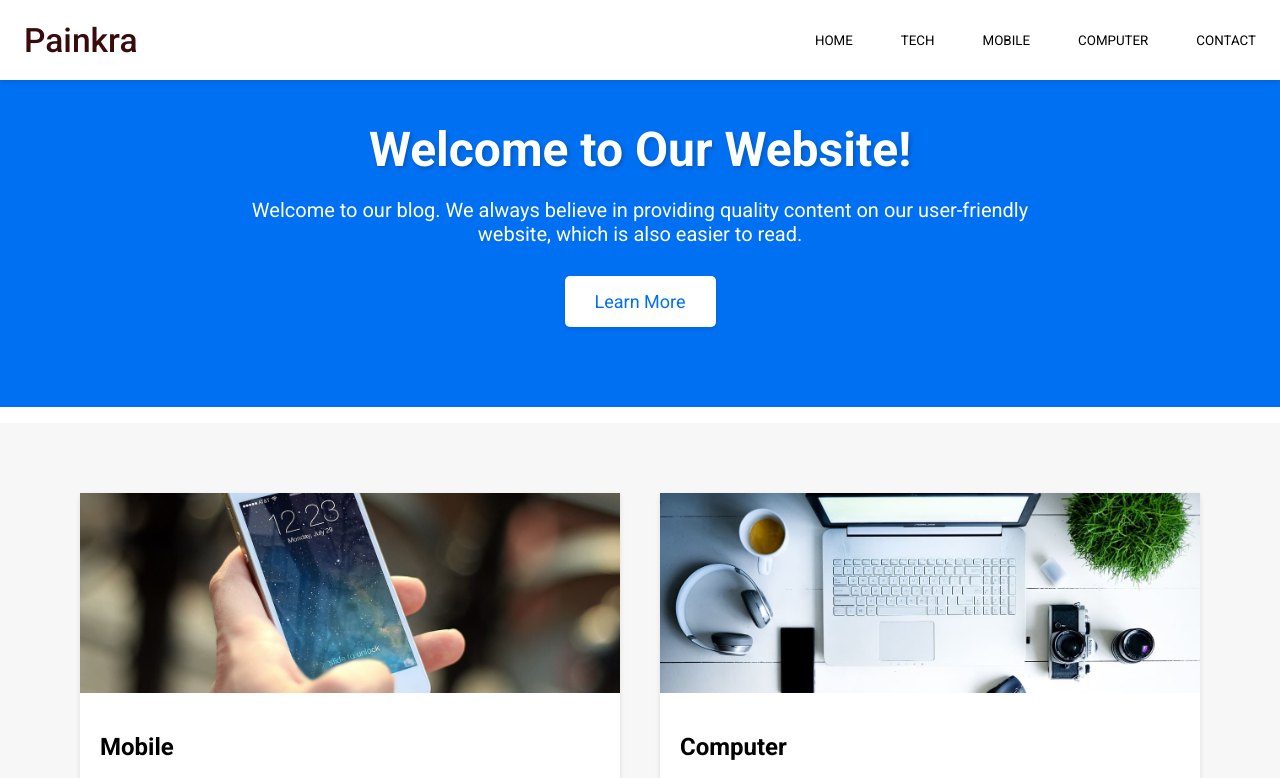
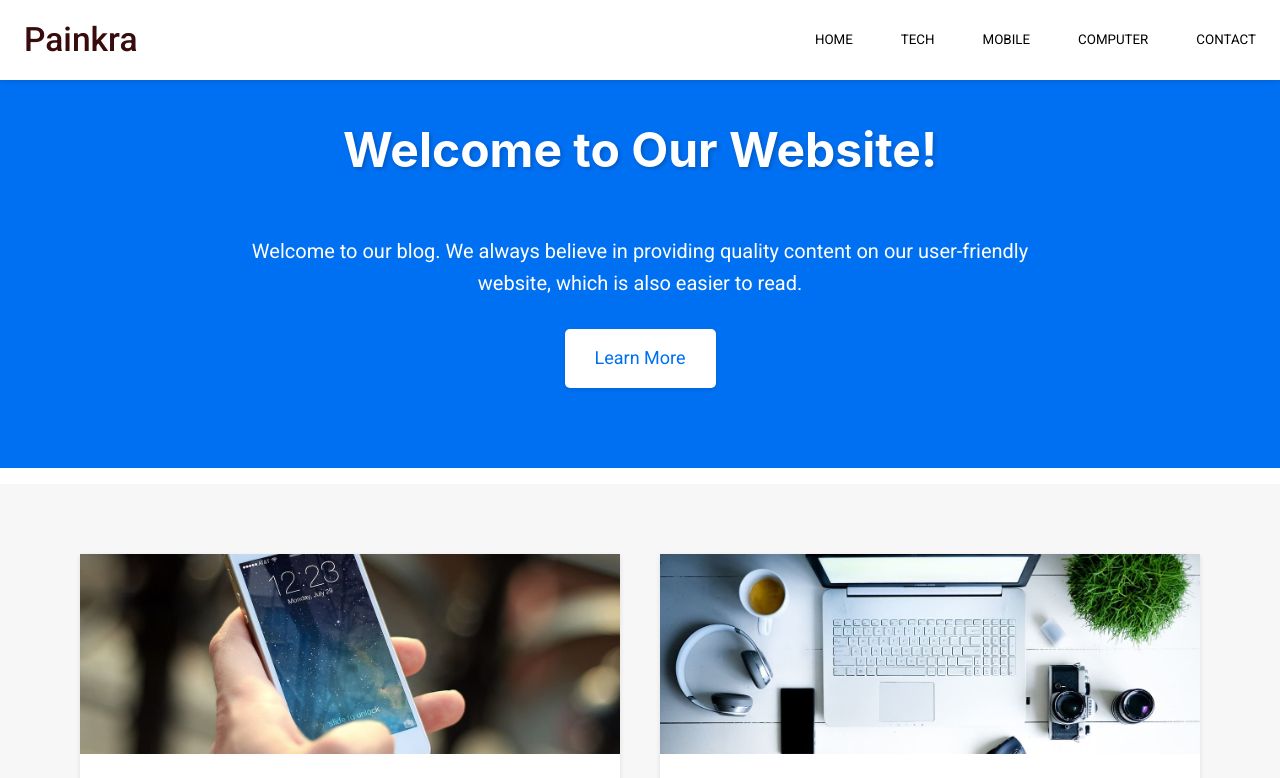
Before and after one commit to todaysgamer/painkra, a Next.js app: page / in a window 1280 px wide. Shown: the top 778 px of the page. Built offline with nearby package versions, Linux system fonts and the light colour scheme.

Commit message:
new update

```diff
--- a/pages/techblog/[slug].js
+++ b/pages/techblog/[slug].js
@@ -26,8 +26,8 @@ const Post = ({ post, authorName }) => {
 
       {post?.mainImage ? <Image
         src={builder.image(post.mainImage).width(300).height(300).url()}
-        width={600}
-        height={300}
+        width={850}
+        height={350}
         alt={post?.mainImage?.alt}
       /> : null}
 
--- a/styles/globals.css
+++ b/styles/globals.css
@@ -1,20 +1,72 @@
+
 html {
-    height: 100%;
-  }
+  height: 100%;
+  scroll-behavior: smooth;
+}
+
+:root {
+  --font-primary: 'Inter', sans-serif;
+  --color-text: #222;
+  --color-primary: #0070f3; /* Next.js blue */
+}
+
+/* Apply base styles */
+body {
+  font-family: var(--font-primary);
+  color: var(--color-text);
+  margin: 0;
+  padding: 0;
+  line-height: 1.6;
+}
+
+/* Headings */
+h1, h2, h3 {
+  font-family: var(--font-primary);
+  font-weight: 700;
+  color: var(--color-heading);
+  margin-bottom: 0.5em;
+}
+
+h1 {
+  font-size: 2.5rem;  /* Default for desktop */
+  line-height: 1.2;
+}
+
+h2 {
+  font-size: 2rem;
+  line-height: 1.3;
+}
+
+h3 {
+  font-size: 1.6rem;
+  line-height: 1.4;
+}
+
+/* Responsive Typography */
+@media (max-width: 1024px) { /* Tablet */
+  h1 { font-size: 2rem; }
+  h2 { font-size: 1.8rem; }
+  h3 { font-size: 1.4rem; }
+}
+
+@media (max-width: 768px) { /* Mobile */
+  h1 { font-size: 1.8rem; }
+  h2 { font-size: 1.6rem; }
+  h3 { font-size: 1.2rem; }
+}
+
+/* Optional: Improve spacing */
+h1, h2, h3 {
+  padding-bottom: 0.3em;
+  border-bottom: 2px solid var(--color-primary);
+  display: inline-block;
+}
 
   mark {
     color: green;
     background-color: white;
   }
 
-  body {
-    padding: 0;
-    margin: 0;
-    min-height: 100%;
-    display: flex;
-    flex-direction: column;
-
-  }
 
   a {
     color: blue;
@@ -32,7 +84,7 @@ html {
 
 
 
-img{display: block; margin:0 auto; width: clamp(300px, 100%, 850px)}
+img{display: block; margin:0 auto; width: clamp(350px, 100%, 900px)}
 
 
 blockquote{
```
Also changed, not shown: vercel.json (deleted).
